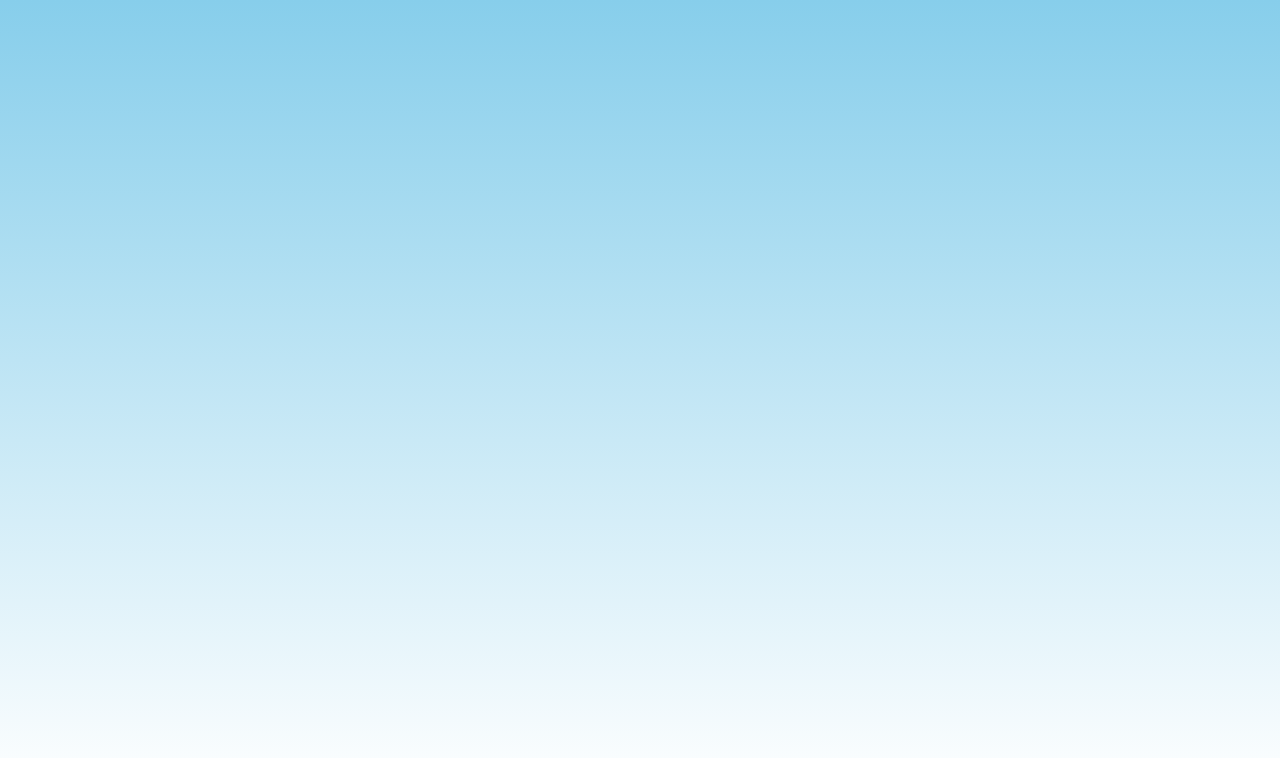
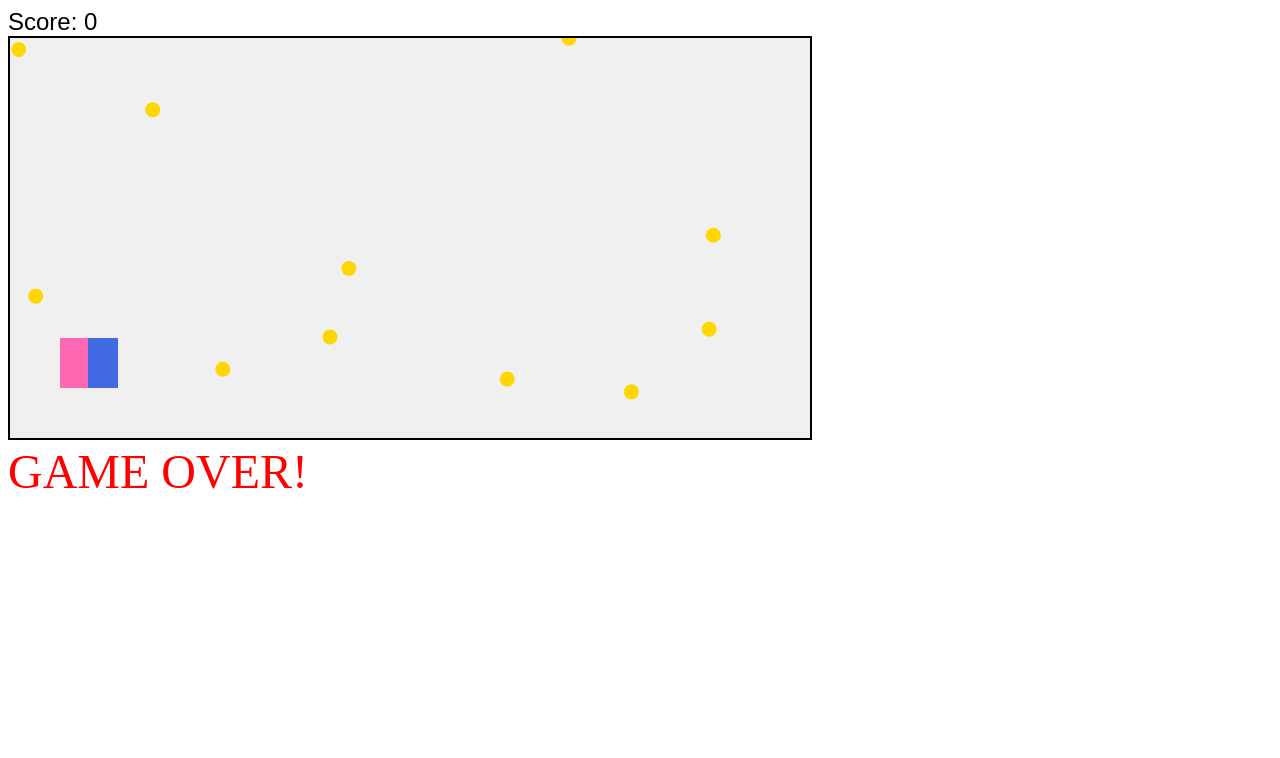
Before and after one commit to asrahi-8/RapidRun, a plain HTML site: page index.html in a window 1280 px wide. Drawn offline with Linux system fonts and the light colour scheme.

Commit message:
Update index.html

```diff
--- a/index.html
+++ b/index.html
@@ -1,157 +1,187 @@
 <!DOCTYPE html>
-<html lang="en">
+<html>
 <head>
-    <meta charset="UTF-8">
-    <meta name="viewport" content="width=device-width, initial-scale=1.0">
-    <title>Runner Game</title>
+    <title>Run and Collect!</title>
     <style>
-        body {
-            margin: 0;
-            overflow: hidden;
-            background: linear-gradient(to bottom, #87CEEB, #FFFFFF);
+        #gameCanvas {
+            border: 2px solid black;
+            background: #f0f0f0;
         }
-        canvas {
-            display: block;
-            background: url('road.jpg') repeat-y;
-            background-size: 100% auto;
+        #score {
+            font-size: 24px;
+            font-family: Arial;
+        }
+        .gameOver {
+            position: absolute;
+            color: red;
+            font-size: 48px;
+            display: none;
         }
     </style>
 </head>
 <body>
-    <canvas id="gameCanvas"></canvas>
-    <audio id="bgMusic" loop>
-        <source src="bg_music.mp3" type="audio/mpeg">
-    </audio>
-    <audio id="coinSound">
-        <source src="coin_sound.mp3" type="audio/mpeg">
-    </audio>
+    <div id="score">Score: 0</div>
+    <canvas id="gameCanvas" width="800" height="400"></canvas>
+    <div id="gameOverText" class="gameOver">GAME OVER!</div>
+
 <script>
 const canvas = document.getElementById('gameCanvas');
 const ctx = canvas.getContext('2d');
-        canvas.width = window.innerWidth;
-        canvas.height = window.innerHeight;
+const scoreElement = document.getElementById('score');
+const gameOverText = document.getElementById('gameOverText');
 
-        // Load assets
-        const womanImg = new Image();
-        womanImg.src = 'woman.png';
-        const manImg = new Image();
-        manImg.src = 'man.png';
-        const coinImg = new Image();
-        coinImg.src = 'coin.png';
+// Game objects
+const player = {
+    x: 50,
+    y: 300,
+    width: 30,
+    height: 50,
+    speed: 5,
+    color: '#FF69B4'
+};
 
-        // Game variables
-        let womanX = 100;
-        let womanY = canvas.height - 200;
-        let manX = canvas.width + 100;
-        let manY = canvas.height - 200;
-        let coinX = Math.random() * canvas.width;
-        let coinY = Math.random() * canvas.height;
+const chaser = {
+    x: 750,
+    y: 300,
+    width: 30,
+    height: 50,
+    speed: 3,
+    color: '#4169E1'
+};
+
+let coins = [];
+let powerUps = [];
 let score = 0;
-        let speed = 5;
-        let isJumping = false;
+let keys = {};
+let gameActive = true;
+let speedBoostActive = false;
 
-        // Audio
-        const bgMusic = document.getElementById('bgMusic');
-        const coinSound = document.getElementById('coinSound');
+// Sound effects
+function playBeep(frequency, duration) {
+    const audioCtx = new (window.AudioContext || window.webkitAudioContext)();
+    const oscillator = audioCtx.createOscillator();
+    const gainNode = audioCtx.createGain();
 
-        // Draw woman
-        function drawWoman() {
-            ctx.drawImage(womanImg, womanX, womanY, 100, 100);
+    oscillator.connect(gainNode);
+    gainNode.connect(audioCtx.destination);
+
+    oscillator.frequency.value = frequency;
+    gainNode.gain.setValueAtTime(0.5, audioCtx.currentTime);
+
+    oscillator.start();
+    gainNode.gain.exponentialRampToValueAtTime(0.001, audioCtx.currentTime + duration/1000);
+    oscillator.stop(audioCtx.currentTime + duration/1000);
 }
 
-        // Draw man
-        function drawMan() {
-            ctx.drawImage(manImg, manX, manY, 100, 100);
+// Spawn collectibles
+function spawnCollectible() {
+    if (Math.random() < 0.03) { // 3% chance to spawn coin each frame
+        coins.push({
+            x: Math.random() * (canvas.width - 20),
+            y: Math.random() * (canvas.height - 20),
+            size: 15,
+            color: '#FFD700'
+        });
     }
 
-        // Draw coin
-        function drawCoin() {
-            ctx.drawImage(coinImg, coinX, coinY, 50, 50);
-        }
-
-        // Update game state
-        function update() {
-            // Move man
-            manX -= speed;
-            if (manX < -100) {
-                manX = canvas.width + 100;
-                speed += 1; // Increase difficulty
-            }
-
-            // Check collision with man
-            if (womanX < manX + 100 && womanX + 100 > manX && womanY < manY + 100 && womanY + 100 > manY) {
-                alert('Game Over! Score: ' + score);
-                resetGame();
-            }
-
-            // Check coin collection
-            if (womanX < coinX + 50 && womanX + 100 > coinX && womanY < coinY + 50 && womanY + 100 > coinY) {
-                score += 10;
-                coinX = Math.random() * canvas.width;
-                coinY = Math.random() * canvas.height;
-                coinSound.play();
+    if (Math.random() < 0.005) { // 0.5% chance to spawn power-up
+        powerUps.push({
+            x: Math.random() * (canvas.width - 20),
+            y: Math.random() * (canvas.height - 20),
+            size: 20,
+            color: '#00FF00',
+            duration: 5000
+        });
     }
 }
 
-        // Draw game
-        function draw() {
-            ctx.clearRect(0, 0, canvas.width, canvas.height);
-            drawWoman();
-            drawMan();
-            drawCoin();
-            ctx.fillStyle = 'black';
-            ctx.font = '20px Arial';
-            ctx.fillText('Score: ' + score, 20, 30);
+// Input handling
+document.addEventListener('keydown', (e) => keys[e.key] = true);
+document.addEventListener('keyup', (e) => keys[e.key] = false);
+
+// Collision detection
+function checkCollision(rect1, rect2) {
+    return rect1.x < rect2.x + rect2.size &&
+           rect1.x + rect1.width > rect2.x &&
+           rect1.y < rect2.y + rect2.size &&
+           rect1.y + rect1.height > rect2.y;
 }
 
 // Game loop
 function gameLoop() {
-            update();
-            draw();
+    if (!gameActive) return;
+
+    ctx.clearRect(0, 0, canvas.width, canvas.height);
+
+    // Player movement
+    if (keys['ArrowLeft'] && player.x > 0) player.x -= player.speed;
+    if (keys['ArrowRight'] && player.x < canvas.width - player.width) player.x += player.speed;
+    if (keys['ArrowUp'] && player.y > 0) player.y -= player.speed;
+    if (keys['ArrowDown'] && player.y < canvas.height - player.height) player.y += player.speed;
+
+    // Chaser movement
+    const dx = player.x - chaser.x;
+    const dy = player.y - chaser.y;
+    const distance = Math.sqrt(dx*dx + dy*dy);
+
+    if (distance > 0) {
+        chaser.x += (dx / distance) * chaser.speed;
+        chaser.y += (dy / distance) * chaser.speed;
+    }
+
+    // Spawn collectibles
+    spawnCollectible();
+
+    // Check collisions
+    coins.forEach((coin, index) => {
+        ctx.fillStyle = coin.color;
+        ctx.beginPath();
+        ctx.arc(coin.x, coin.y, coin.size/2, 0, Math.PI * 2);
+        ctx.fill();
+
+        if (checkCollision(player, coin)) {
+            playBeep(1000, 200);
+            score += 10;
+            scoreElement.textContent = `Score: ${score}`;
+            coins.splice(index, 1);
+        }
+    });
+
+    powerUps.forEach((powerUp, index) => {
+        ctx.fillStyle = powerUp.color;
+        ctx.fillRect(powerUp.x, powerUp.y, powerUp.size, powerUp.size);
+
+        if (checkCollision(player, powerUp)) {
+            playBeep(500, 300);
+            player.speed *= 2;
+            speedBoostActive = true;
+            setTimeout(() => {
+                player.speed /= 2;
+                speedBoostActive = false;
+            }, powerUp.duration);
+            powerUps.splice(index, 1);
+        }
+    });
+
+    // Draw characters
+    ctx.fillStyle = player.color;
+    ctx.fillRect(player.x, player.y, player.width, player.height);
+
+    ctx.fillStyle = chaser.color;
+    ctx.fillRect(chaser.x, chaser.y, chaser.width, chaser.height);
+
+    // Check game over
+    if (checkCollision(player, {x: chaser.x, y: chaser.y, size: Math.max(chaser.width, chaser.height)})) {
+        playBeep(200, 1000);
+        gameActive = false;
+        gameOverText.style.display = 'block';
+    }
+
     requestAnimationFrame(gameLoop);
 }
 
-        // Reset game
-        function resetGame() {
-            womanX = 100;
-            womanY = canvas.height - 200;
-            manX = canvas.width + 100;
-            manY = canvas.height - 200;
-            coinX = Math.random() * canvas.width;
-            coinY = Math.random() * canvas.height;
-            score = 0;
-            speed = 5;
-        }
-
-        // Handle touch controls
-        document.addEventListener('touchstart', (e) => {
-            if (!isJumping) {
-                isJumping = true;
-                let jumpHeight = 0;
-                const jumpInterval = setInterval(() => {
-                    if (jumpHeight < 100) {
-                        womanY -= 5;
-                        jumpHeight += 5;
-                    } else {
-                        clearInterval(jumpInterval);
-                        const fallInterval = setInterval(() => {
-                            if (womanY < canvas.height - 200) {
-                                womanY += 5;
-                            } else {
-                                clearInterval(fallInterval);
-                                isJumping = false;
-                            }
-                        }, 20);
-                    }
-                }, 20);
-            }
-        });
-
 // Start game
-        womanImg.onload = () => {
-            bgMusic.play();
 gameLoop();
-        };
 </script>
 </body>
 </html>
```
Lines whose indentation alone changed are shown as unchanged.
